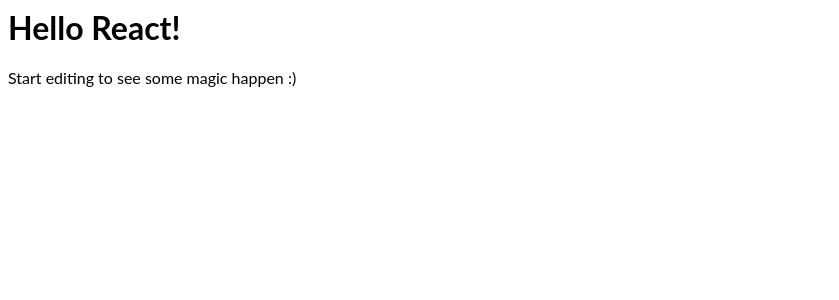
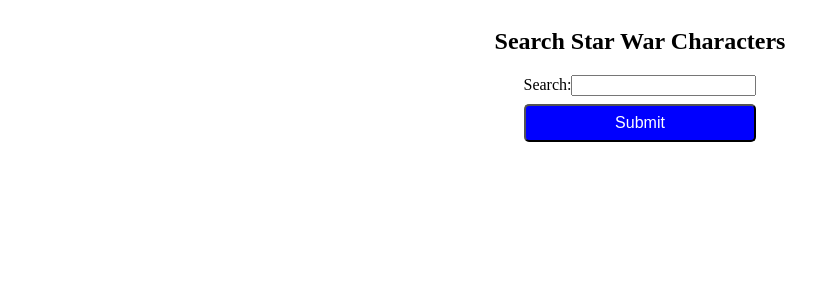
Before and after one commit to railsstudent/react-graphql-starwar, a React (Create React App) app: page / in a window 1280 px wide. Shown: the top 300 px of the page, without its empty margins (0-839 px from the left). Built offline with nearby package versions, Linux system fonts and the light colour scheme.

Commit message:
feat: search form

```diff
--- a/App.js
+++ b/App.js
@@ -1,15 +1,18 @@
 import React, { useState } from 'react';
-import Hello from './Hello'
+import SearchForm from './SearchForm';
 
 const App = () => {
   const [name] = useState('React');
+  const headerStyle = {
+    textAlign: 'center'
+  }
 
   return (
-    <div>
-      <Hello name={name} />
-      <p>
-        Start editing to see some magic happen :)
-      </p>
+    <div class="container">
+      <h2 style={headerStyle}>
+        Search Star War Characters
+      </h2>
+      <SearchForm />
     </div>
   );
 }
--- a/Hello.js
+++ /dev/null
@@ -1,3 +0,0 @@
-import React from 'react';
-
-export default ({ name }) => <h1>Hello {name}!</h1>;
--- /dev/null
+++ b/SearchForm.js
@@ -0,0 +1,15 @@
+import React from 'react';
+
+const SearchForm = () => {
+  return (
+    <form class="form" onSubmit={() => console.log('submit clicked')}>
+      <label htmlFor="query" class="query-input">
+        Search:
+        <input id="query" />
+      </label>
+      <button type="submit" class="submit">Submit</button>
+    </form>
+  )
+};
+
+export default SearchForm;
--- a/style.css
+++ b/style.css
@@ -1,3 +1,28 @@
 h1, p {
   font-family: Lato;
 }
+
+.container {
+  display: flex;
+  flex-direction: column;
+  align-items: center;
+}
+
+button.submit {
+  background: blue;
+  color: white;
+  padding: 0.5rem 1rem;
+  border-radius: 5px;
+  font-weight: 500;
+  font-size: 1rem;
+}
+
+.form {
+  display: flex;
+  flex-direction: column;
+  justify-content: center;
+}
+
+.query-input {
+  margin-bottom: 0.5rem;
+}
```
